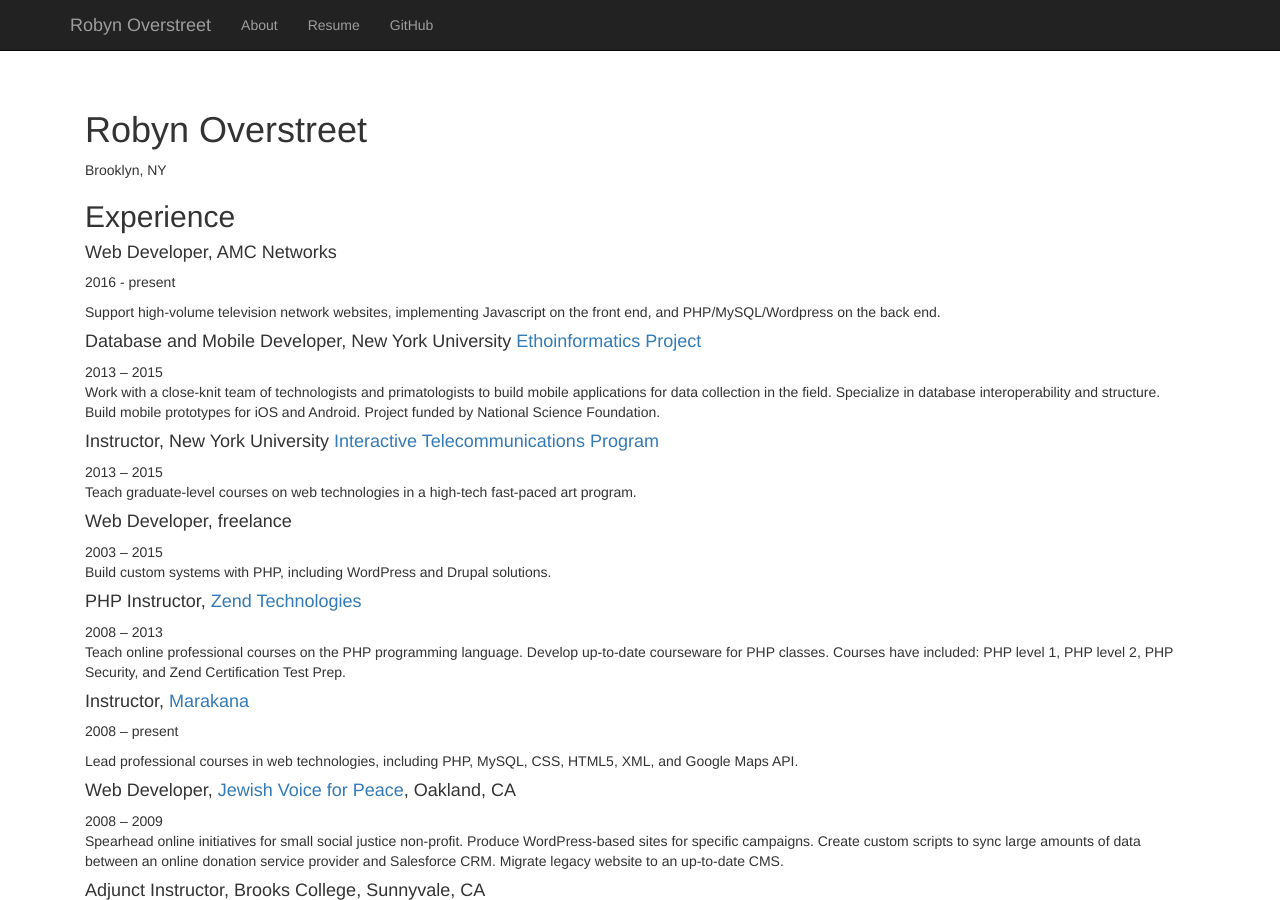
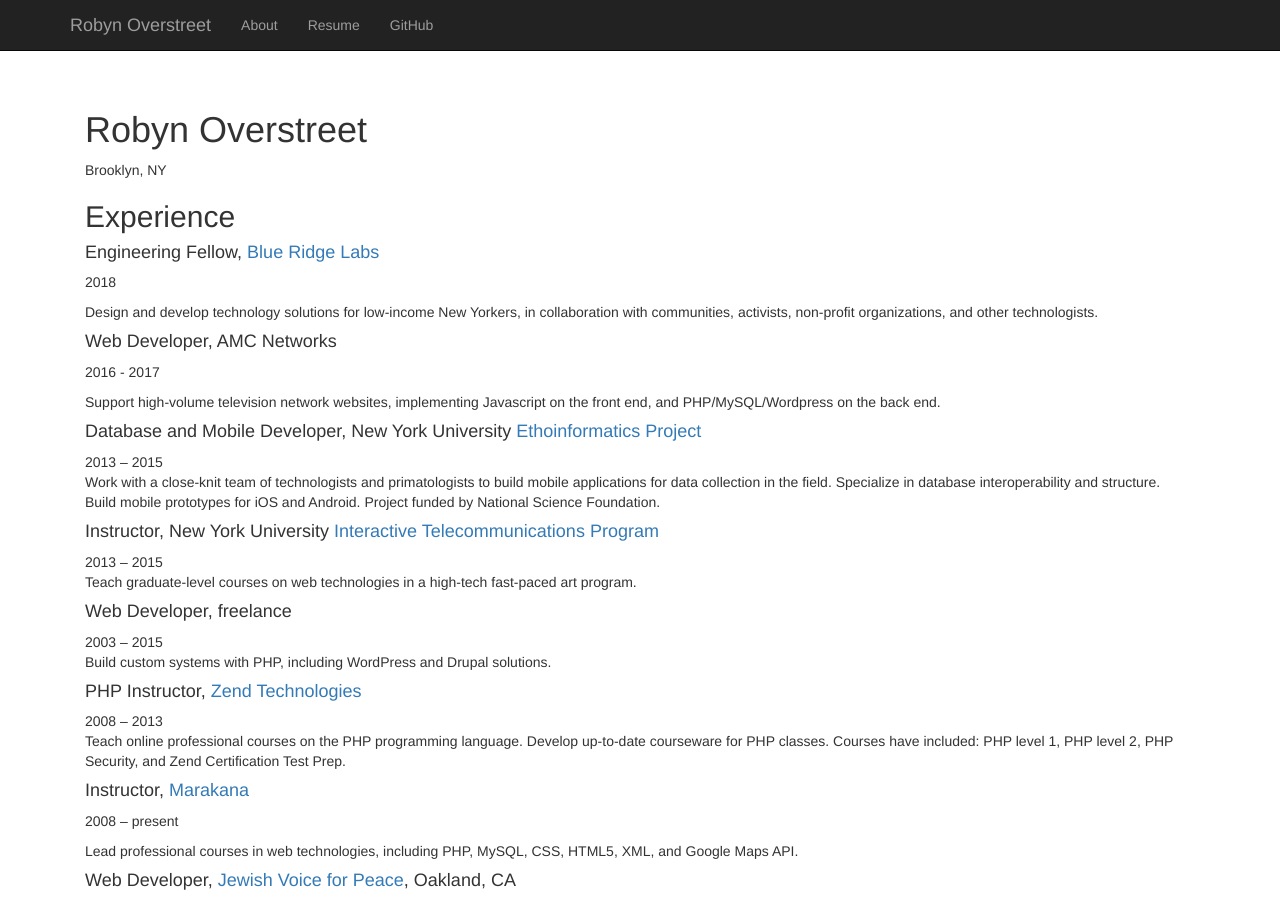
Before and after one commit to robynover/robynover.github.io, a Jekyll site: the page built from resume.md, in a window 1280 px wide and 900 px high. Built offline with Jekyll 4.4.1, drawn with Linux system fonts in a browser that asks for light colours.

Commit message:
update resume with BRL

```diff
--- a/resume.md
+++ b/resume.md
@@ -9,9 +9,15 @@
 
 ## Experience
 
+#### Engineering Fellow, [Blue Ridge Labs](https://labs.robinhood.org/)
+
+2018
+
+Design and develop technology solutions for low-income New Yorkers, in collaboration with communities, activists, non-profit organizations, and other technologists.
+
 #### Web Developer, AMC Networks
 
-2016 - present
+2016 - 2017
 
 Support high-volume television network websites, implementing Javascript on the front end, and PHP/MySQL/Wordpress on the back end.
 
```
